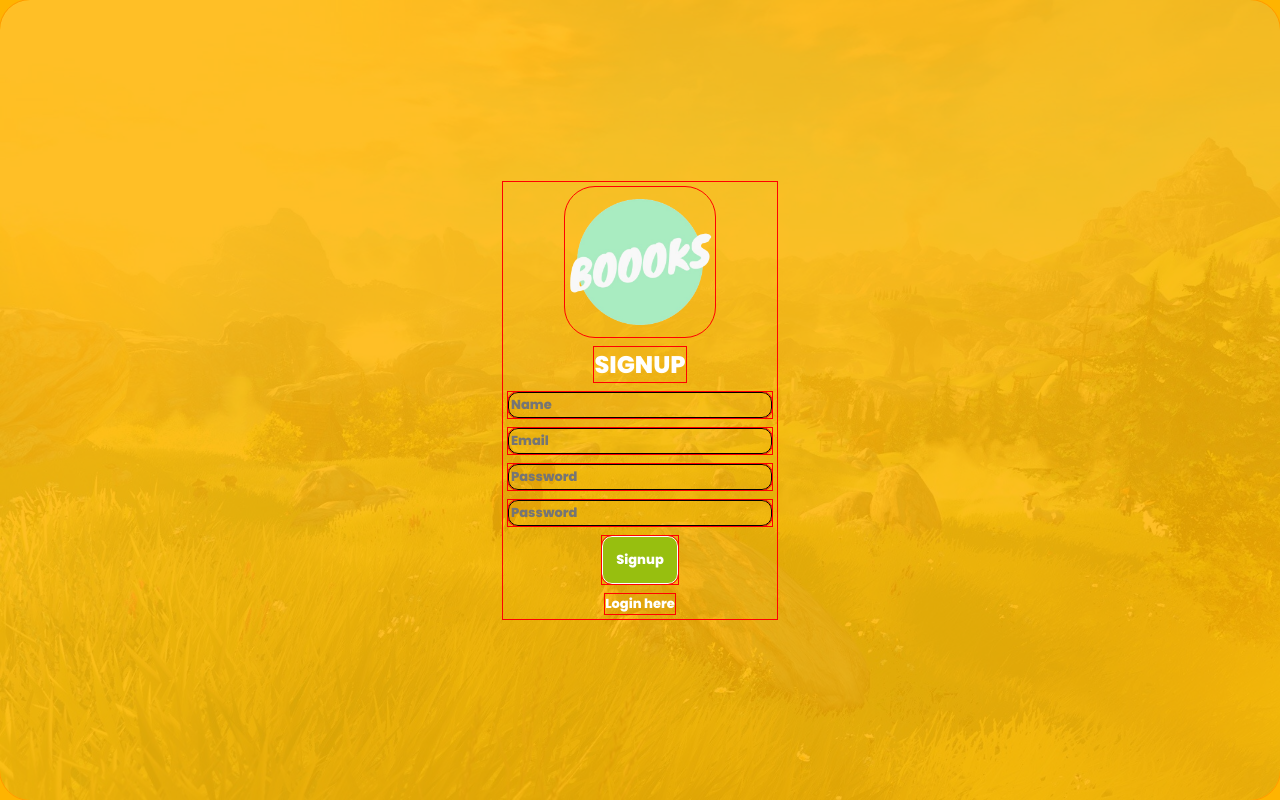
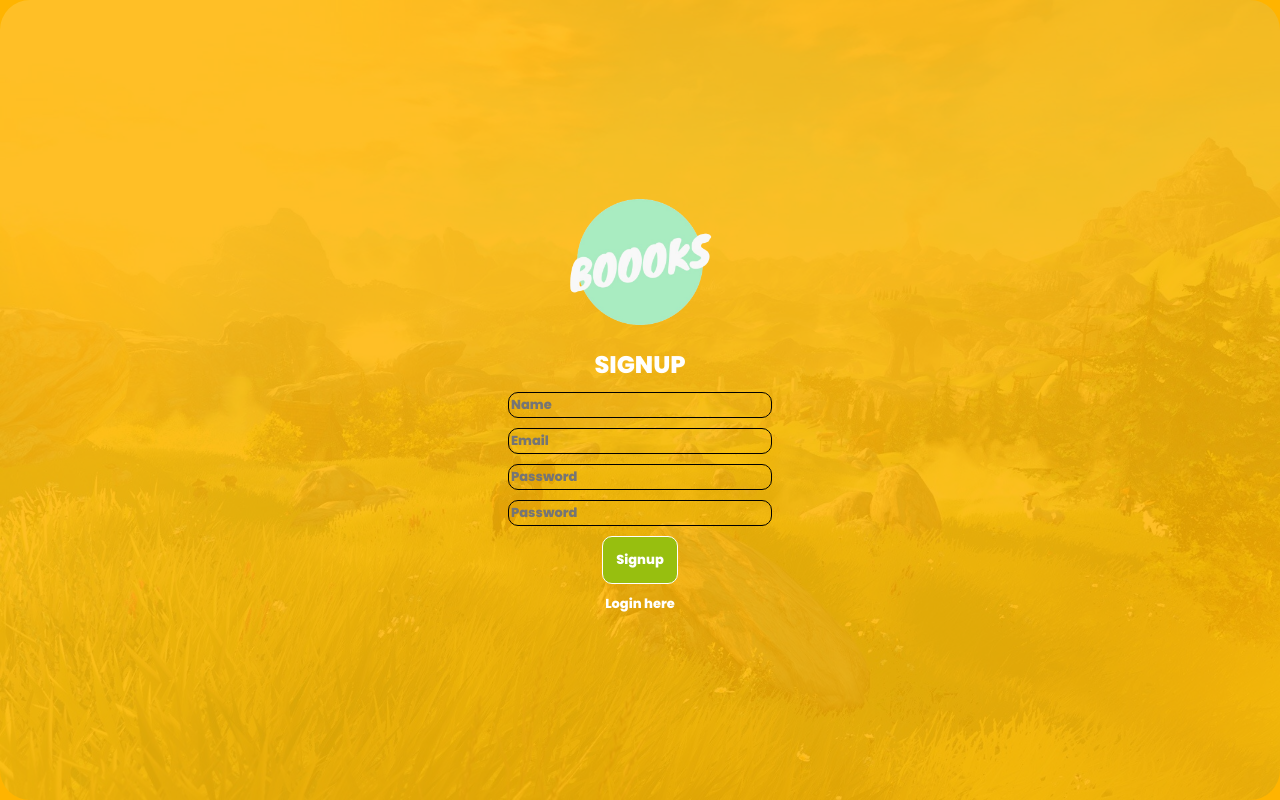
Before and after one commit to kiboma2021/capstone-project-front-end, a React (Create React App) app: page / in a window 1280 px wide. Built offline with nearby package versions, Linux system fonts and the light colour scheme.

Commit message:
finish style

```diff
--- a/src/assets/styles/layout/_reset.scss
+++ b/src/assets/styles/layout/_reset.scss
@@ -16,7 +16,6 @@
   font-family: 'Main', sans-serif;
   font-size: small;
   font-weight: 100;
-  outline: 1px solid red;
 
   input::-webkit-outer-spin-button,
   input::-webkit-inner-spin-button {
```
